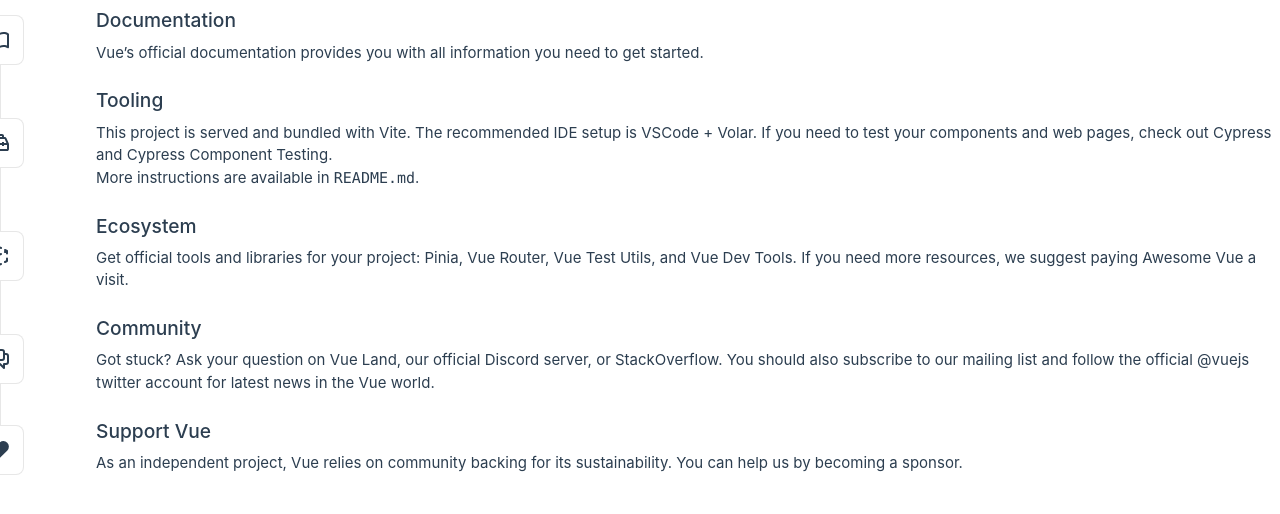
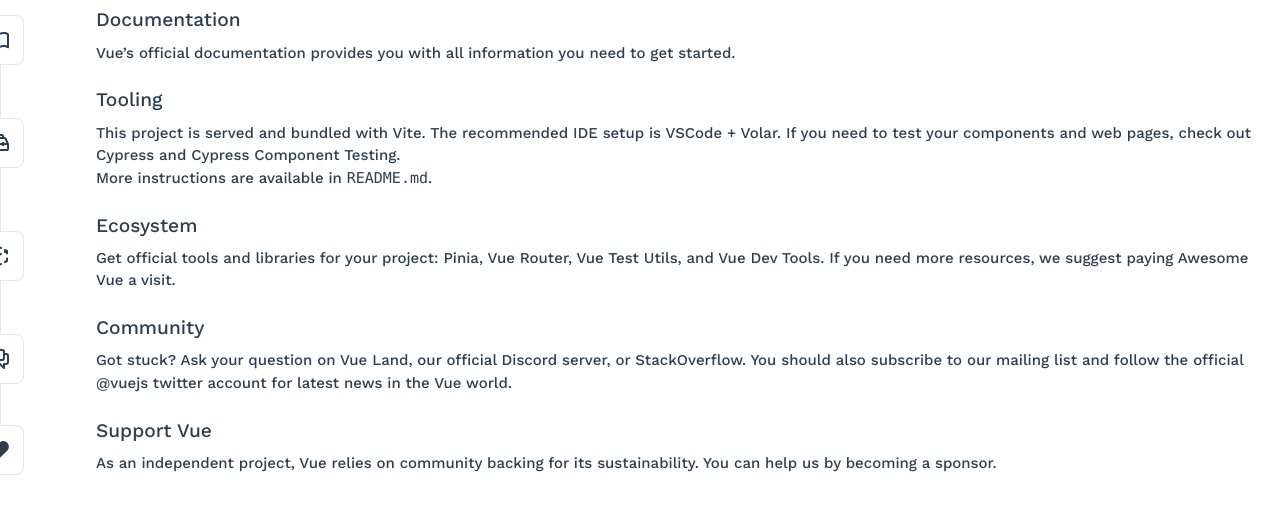
Before and after one commit to devryank/daily-activity, a Vue app: page / in a window 1280 px wide. Shown: the top 514 px of the page. Built offline with nearby package versions, Linux system fonts and the light colour scheme.

Commit message:
feat: import work sans font family

```diff
--- a/src/App.vue
+++ b/src/App.vue
@@ -9,4 +9,8 @@ import HelloWorld from "@/components/HelloWorld.vue";
 
 <style>
 @import "@/assets/base.css";
+@import url("https://fonts.googleapis.com/css2?family=Work+Sans:wght@100;300;500&display=swap");
+body {
+  font-family: "Work Sans", sans-serif;
+}
 </style>
```
